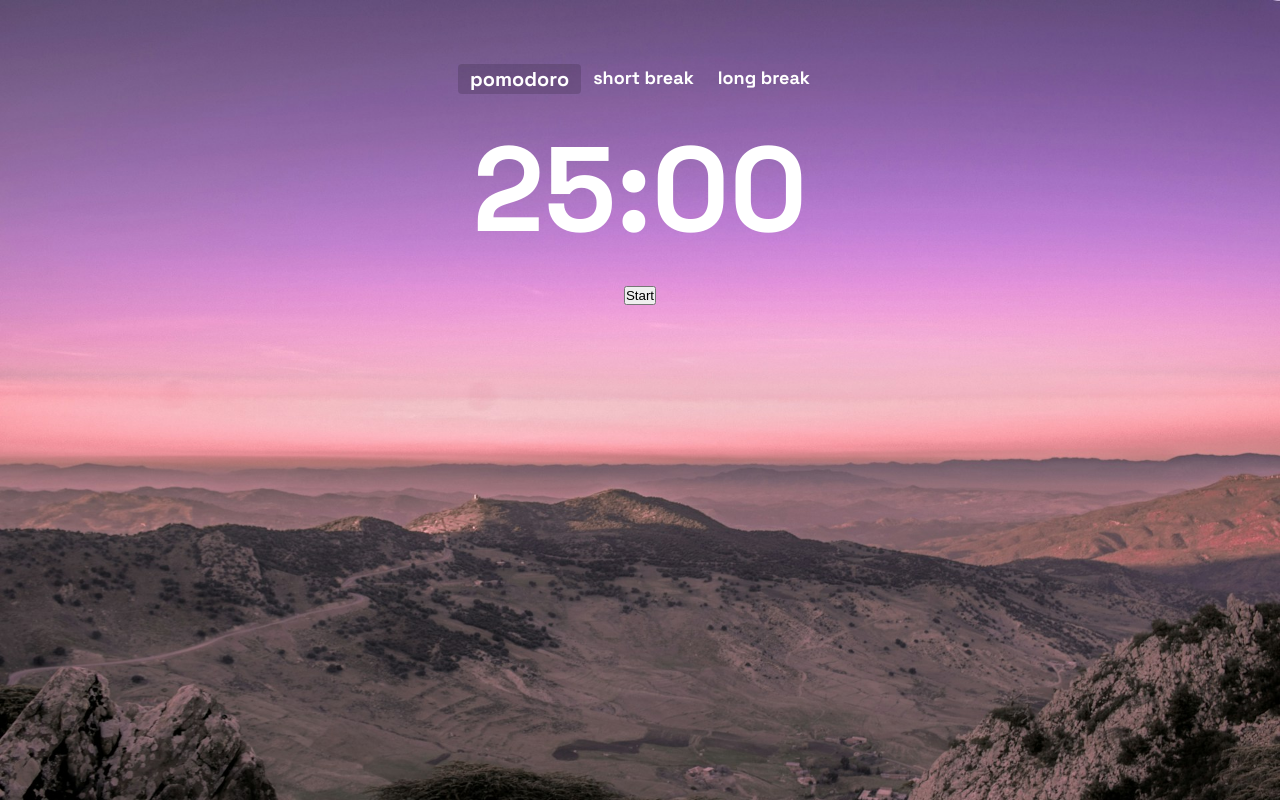
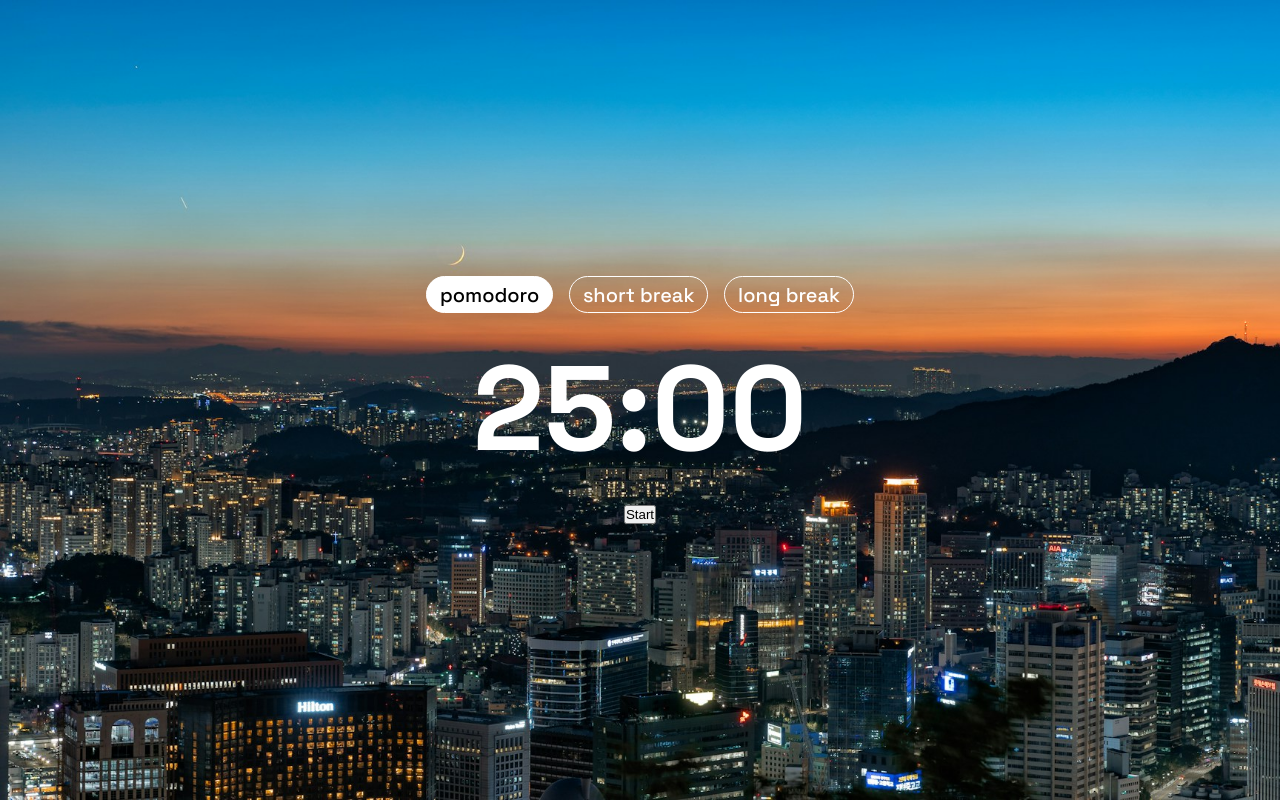
Before and after one commit to Jans3n/Pomodoro, a React (Vite) app: page / in a window 1280 px wide. Built offline with nearby package versions, Linux system fonts and the light colour scheme.

Commit message:
Made changes to buttons

```diff
--- a/src/App.css
+++ b/src/App.css
@@ -1,5 +1,10 @@
+.Pomodoro{
+  display: flex;
+  height: 100vh;
+}
+
 .BackgroundImage{
-  background-image: url('/src/assets/images/northernlight3.jpg');
+  background-image: url('/src/assets/images/seoul.jpg');
   position: fixed;
   top: 0;
   right: 0;
--- a/src/App.jsx
+++ b/src/App.jsx
@@ -7,6 +7,7 @@ import './App.css'
 function App() {
   return (
     <>
+    <div className='Pomodoro'>
       <div className='BackgroundImage'></div>
       <div className='Top'></div>
       <div className='AppContainer'>
@@ -14,6 +15,8 @@ function App() {
         {/* <TaskList /> */}
       </div>
       <div className='Bottom'></div>
+    </div>
+
 
     </>
   )
--- a/src/components/Timer/Timer.css
+++ b/src/components/Timer/Timer.css
@@ -3,16 +3,13 @@
   flex-direction: column;
   justify-content: center;
   align-items: center;
-  margin: auto;
-  max-width: 500px;
-  /* background-color: rgba(255, 255, 255, 0.1); */
-  padding: 2rem;
 }
 
 .TimerButtons {
   display: flex;
   flex-direction: row;
   justify-content: space-evenly;
+  gap: 1rem;
 }
 
 .Timer{
--- a/src/components/UI/TimerModeButton.css
+++ b/src/components/UI/TimerModeButton.css
@@ -1,11 +1,19 @@
 .TimerModeButton{
   color: white;
-  border-radius: 4px;
+  background: none;
+  border-radius: 20px;
   margin: 0px;
-  padding: 2px 12px;
+  padding: 0.3rem 0.8rem;
   font-family: 'Space Grotesk';
-  font-weight: bold;
   cursor: pointer;
   box-shadow: none;
-  border: none;
+  border: 1px solid white;
+  font-size: 20px;
+  font-weight: 500;
+  transition: background-color 0.3s, color 0.3s;
 }
+
+.TimerModeButton:hover, .TimerModeButton.active{
+  color: black;
+  background-color: white;
+}
--- a/src/components/UI/TimerModeButton.jsx
+++ b/src/components/UI/TimerModeButton.jsx
@@ -2,15 +2,13 @@ import React from 'react'
 import './TimerModeButton.css'
 
 function TimerButton({label, onClick, active}) {
-  const buttonStyle = {
-    background: active ? 'rgba(0, 0, 0, 0.15)' : 'none',
-    fontSize: active ? '20px' : '18px',
-  }
+
+  const buttonClassName = `TimerModeButton ${active ? 'active' : ''}`;
 
   return (
     <>
       <div>
-        <button className='TimerModeButton' onClick={onClick} style={buttonStyle}>
+        <button className={buttonClassName} onClick={onClick}>
           {label}
         </button>
       </div>
--- a/src/index.css
+++ b/src/index.css
@@ -1,3 +1,13 @@
+body{
+  display: flex;
+  height: 100vh;
+  margin: 0;
+  flex-direction: column;
+  justify-content: space-between;
+  align-items: stretch;
+  overflow: hidden;
+}
+
 :root {
   /* font-family: Inter, system-ui, Avenir, Helvetica, Arial, sans-serif; */
   font-family: "Space Grotesk", sans-serif;
@@ -12,18 +22,27 @@
   text-rendering: optimizeLegibility;
   -webkit-font-smoothing: antialiased;
   -moz-osx-font-smoothing: grayscale;
+
+  /* display: flex;
+  justify-content: center;
+  align-items: center;
+  height: 100%;
+  margin: 0; */
+
   /* background-image: url('/src/assets/images/ice.jpg'); */
   /* background-size: cover; */
   /* background-position: center; */
   /* object-fit: cover; */
-  display: flex;
+
+  /* display: flex;
   height: 100vh;
   color: #fff;
   overflow: hidden;
   flex-direction: column;
   justify-content: space-between;
-  align-items: stretch;
+  align-items: stretch; */
 }
+
 
 *{
   margin: 0;
```
Also changed, not shown: src/assets/images/seoul.jpg (added).
